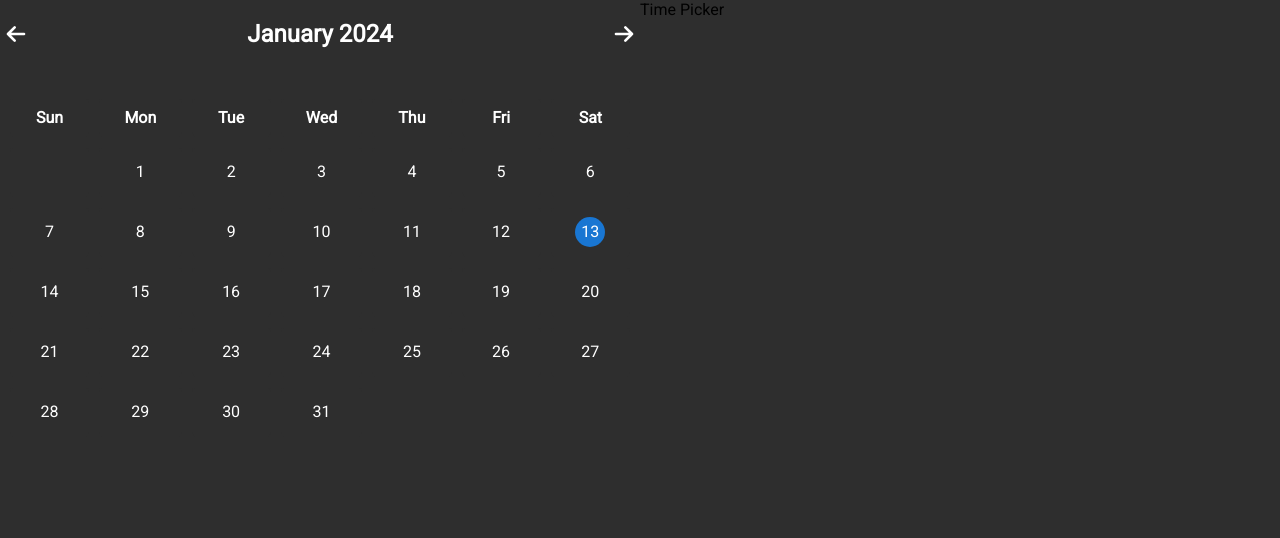
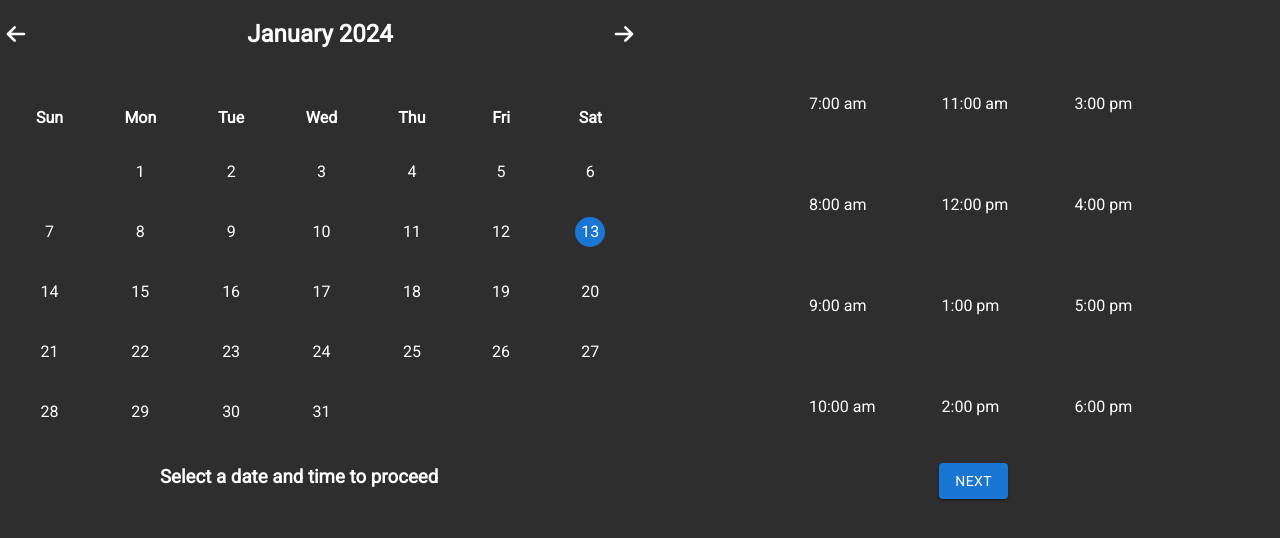
Before and after one commit to 0marKhan/hospital, a React (Create React App) app: page /home in a window 1280 px wide. Shown: the top 538 px of the page. Built offline with nearby package versions, Linux system fonts and the light colour scheme.

Commit message:
fixed time picker

```diff
--- a/src/components/Calendar.tsx
+++ b/src/components/Calendar.tsx
@@ -3,7 +3,11 @@ import { HiOutlineArrowSmLeft, HiOutlineArrowSmRight } from "react-icons/hi";
 
 import "./Calendar.scss";
 
-const Calendar: React.FC = () => {
+interface CalendarProps {
+  onDateSelect: (date: Date) => void;
+}
+
+const Calendar: React.FC<CalendarProps> = ({ onDateSelect }) => {
   const currentDate = new Date();
   const startYear = currentDate.getFullYear();
   const endYear = startYear + 5;
@@ -40,7 +44,9 @@ const Calendar: React.FC = () => {
 
   // Function to handle date selection
   const handleDateClick = (day: number, month: number, year: number) => {
-    setSelectedDate(new Date(year, month, day));
+    const newDate = new Date(year, month, day);
+    setSelectedDate(newDate);
+    onDateSelect(newDate); // Use the callback here
   };
 
   const goToNextMonth = () => {
--- /dev/null
+++ b/src/components/TimePicker.scss
@@ -0,0 +1,28 @@
+.time-picker {
+  color: #fff;
+  display: flex;
+  align-items: center;
+  margin: 2rem 0 0 5rem;
+
+  .column {
+    display: flex;
+    flex-direction: column;
+    gap: 4rem;
+  }
+
+  .row {
+    margin-right: 3rem;
+    cursor: pointer;
+    padding: 9px;
+    border-radius: 3rem;
+    box-sizing: border-box;
+
+    &:hover {
+      background-color: #5d7388;
+    }
+
+    &.selected {
+      background-color: #1976d2; // Color for selected time
+    }
+  }
+}
--- a/src/components/TimePicker.tsx
+++ b/src/components/TimePicker.tsx
@@ -1,7 +1,71 @@
-import React from "react";
+import React, { useState } from "react";
+import "./TimePicker.scss";
 
-const TimePicker = () => {
-  return <div>Time Picker</div>;
+interface TimePickerProps {
+  onTimeSelect: (time: string) => void;
+}
+
+const TimePicker: React.FC<TimePickerProps> = ({ onTimeSelect }) => {
+  // State to keep track of the selected time, typed as string or null
+  const [selectedTime, setSelectedTime] = useState<string | null>(null);
+
+  const times: string[] = [
+    "7:00 am",
+    "8:00 am",
+    "9:00 am",
+    "10:00 am",
+    "11:00 am",
+    "12:00 pm",
+    "1:00 pm",
+    "2:00 pm",
+    "3:00 pm",
+    "4:00 pm",
+    "5:00 pm",
+    "6:00 pm",
+  ];
+
+  const handleTimeClick = (time: string) => {
+    setSelectedTime(time);
+    onTimeSelect(time); // Use the callback here
+  };
+
+  return (
+    <div className="time-picker">
+      <div className="column">
+        {times.slice(0, 4).map((time) => (
+          <div
+            key={time}
+            className={`row ${selectedTime === time ? "selected" : ""}`}
+            onClick={() => handleTimeClick(time)}
+          >
+            {time}
+          </div>
+        ))}
+      </div>
+      <div className="column">
+        {times.slice(4, 8).map((time) => (
+          <div
+            key={time}
+            className={`row ${selectedTime === time ? "selected" : ""}`}
+            onClick={() => handleTimeClick(time)}
+          >
+            {time}
+          </div>
+        ))}
+      </div>
+      <div className="column">
+        {times.slice(8).map((time) => (
+          <div
+            key={time}
+            className={`row ${selectedTime === time ? "selected" : ""}`}
+            onClick={() => handleTimeClick(time)}
+          >
+            {time}
+          </div>
+        ))}
+      </div>
+    </div>
+  );
 };
 
 export default TimePicker;
--- a/src/pages/Home.scss
+++ b/src/pages/Home.scss
@@ -3,6 +3,18 @@
 
   .calendar-container {
     width: 50%;
+  }
+}
+
+.bottom-portion {
+  display: flex;
+  justify-content: space-between;
+  margin: 0 10rem;
+  .next-buttons {
+    margin: 1rem 7rem 0 0;
+  }
+  .proceed-info {
+    color: #fff;
   }
 }
 
--- a/src/pages/Home.tsx
+++ b/src/pages/Home.tsx
@@ -1,19 +1,40 @@
-import React from "react";
+import React, { useState } from "react";
 import Calendar from "../components/Calendar";
+import TimePicker from "../components/TimePicker";
+import Button from "@mui/material/Button";
+import { Link, useNavigate } from "react-router-dom";
+import "./Home.scss";
 
-import "./Home.scss";
-import TimePicker from "../components/TimePicker";
+const Home: React.FC = () => {
+  const [selectedDate, setSelectedDate] = useState<Date>(new Date());
+  const [selectedTime, setSelectedTime] = useState<string>("");
 
-const Home = () => {
+  const navigate = useNavigate();
+  const handleNextClick = () => {
+    navigate("/make-appointment", {
+      state: { date: selectedDate, time: selectedTime },
+    });
+  };
+
   return (
-    <div className="home-container">
-      <div className="calendar-container">
-        <Calendar />
+    <>
+      <div className="home-container">
+        <div className="calendar-container">
+          <Calendar onDateSelect={setSelectedDate} />
+        </div>
+        <div className="time-picker">
+          <TimePicker onTimeSelect={setSelectedTime} />
+        </div>
       </div>
-      <div className="time-picker">
-        <TimePicker />
+      <div className="bottom-portion">
+        <h3 className="proceed-info">Select a date and time to proceed</h3>
+        <div className="next-buttons">
+          <Button variant="contained" onClick={handleNextClick}>
+            NEXT
+          </Button>
+        </div>
       </div>
-    </div>
+    </>
   );
 };
 
--- a/src/pages/MakeAppointment.tsx
+++ b/src/pages/MakeAppointment.tsx
@@ -1,19 +1,37 @@
 import React from "react";
 import { useLocation } from "react-router-dom";
 import StepperComp from "../components/StepperComp";
-
 import "./MakeAppointment.scss";
 
-const MakeAppointment = () => {
+interface AppointmentState {
+  date: Date;
+  time: string;
+}
+
+const MakeAppointment: React.FC = () => {
   const location = useLocation();
-  const { date } = location.state || new Date();
+
+  // Using type assertion for state
+  const state = location.state as AppointmentState;
+  const { date = new Date(), time = "" } = state ?? {};
+
+  const formatDate = (date: Date): string => {
+    return date.toLocaleDateString("en-US", {
+      weekday: "short",
+      year: "numeric",
+      month: "short",
+      day: "numeric",
+    });
+  };
 
   return (
     <div>
       <div className="stepper-container">
         <StepperComp />
       </div>
-      <p>Selected Date: {date.toString()}</p>
+      <p>Username: Omar Khan</p>
+      <p>Selected Date: {formatDate(date)}</p>
+      <p>Selected Time: {time}</p>
     </div>
   );
 };
```
